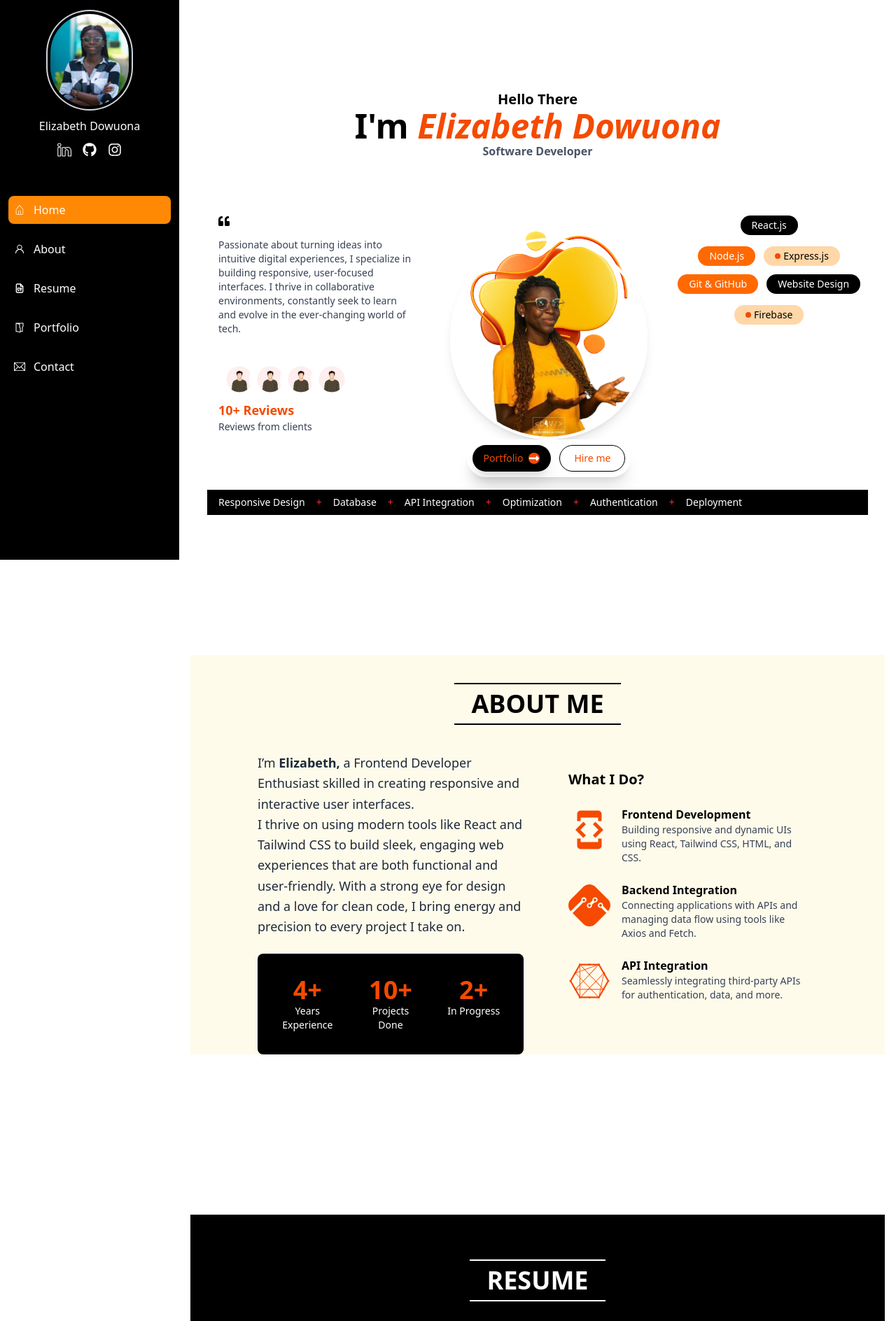
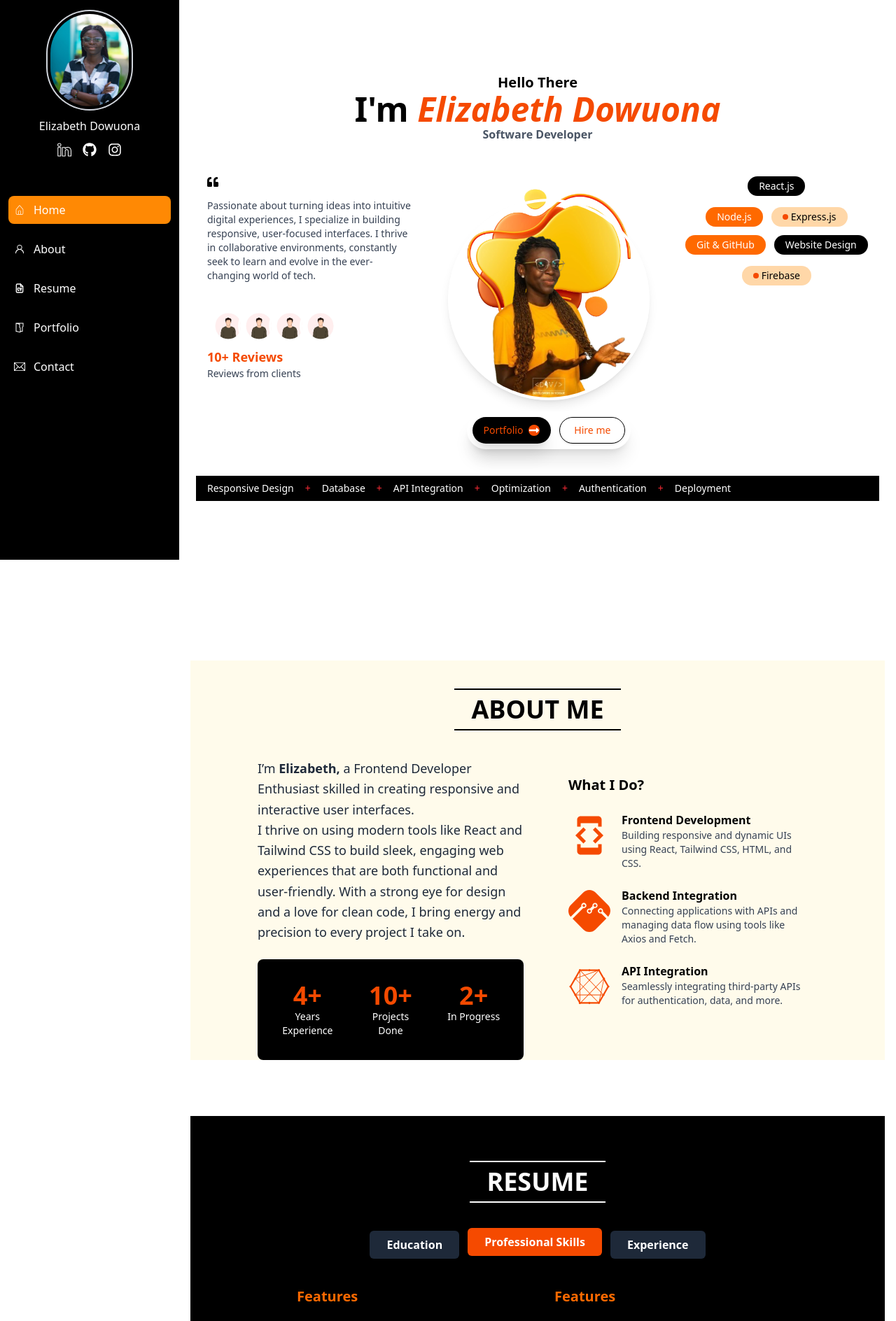
Before and after one commit to bethheal/elizabethPortfolio, a React (Vite) app: page / in a window 1280 px wide. Shown: the top 1888 px of the page at 70% size. Built offline with nearby package versions, Linux system fonts and the light colour scheme.

Commit message:
responsiveness

```diff
--- a/src/components/RootLayout.jsx
+++ b/src/components/RootLayout.jsx
@@ -9,7 +9,7 @@ import Contact from "../pages/Contact";
 
 function RootLayout() {
   useEffect(() => {
-    // Scroll to section if URL contains a hash
+    // ScrollL contains a hash
     const hash = window.location.hash.replace("#/", "");
     if (hash) {
       setTimeout(() => {
@@ -23,26 +23,16 @@ function RootLayout() {
   }, []);
 
  return (
-  <div className="flex">
+  <>
     <SideBar />
-    <main className="flex-1 p-4 sm:ml-64">
-      <section id="home" className="min-h-screen">
+<main className="sm:ml-64 px-4 pt-6">
         <Home />
-      </section>
-      <section id="about" className="min-h-screen">
         <About />
-      </section>
-      <section id="resume" className="min-h-screen">
         <Resume />
-      </section>
-      <section id="portfolio" className="min-h-screen">
         <Portfolio />
-      </section>
-      <section id="contact" className="min-h-screen">
         <Contact />
-      </section>
     </main>
-  </div>
+  </>
 );
 
 }
--- a/src/pages/Home.jsx
+++ b/src/pages/Home.jsx
@@ -8,16 +8,13 @@ const Home = () => {
   return (
     <section
       id="home"
-      className="flex flex-col items-center min-h-screen mb-30 relative px-2 sm:px-6 w-full max-w-screen overflow-x-hidden"
+      className="flex flex-col items-center min-h-screen px-2 w-full overflow-x-hidden mb-30"
     >
       {/* Header Greeting */}
-      <div className="pt-20 sm:pt-28 font-semibold flex flex-col items-center text-center w-full px-2 break-words">
-        <h1 className="text-medium text-base sm:text-lg md:text-xl">
-          Hello There
-        </h1>
+      <div className="pt-20 font-semibold flex flex-col items-center text-center w-full">
+        <h1 className="text-base sm:text-lg md:text-xl">Hello There</h1>
         <h2 className="text-2xl sm:text-3xl md:text-4xl lg:text-5xl">
-          I'm{" "}
-          <span className="italic text-orange-600">Elizabeth Dowuona</span>
+          I'm <span className="italic text-orange-600">Elizabeth Dowuona</span>
         </h2>
         <p className="text-gray-600 text-xs sm:text-sm md:text-base">
           Software Developer
@@ -25,16 +22,15 @@ const Home = () => {
       </div>
 
       {/* Main Content */}
-      <div className="flex flex-col lg:flex-row flex-wrap pt-8 lg:pt-20 gap-4 sm:gap-8 items-center lg:items-start justify-center w-full text-center lg:text-left">
-
+      <div className="flex flex-col gap-4 pt-8 sm:gap-8 sm:pt-12 lg:flex-row lg:items-start lg:text-left text-center w-full justify-center">
         {/* Left Section */}
-        <div className="flex flex-col items-center lg:items-start px-2 sm:px-4 flex-1 min-w-[200px] max-w-full break-words">
+        <div className="flex flex-col items-center px-2 sm:px-4 lg:items-start flex-1">
           <FaQuoteLeft className="self-center lg:self-start" />
-          <p className="font-light text-xs sm:text-sm text-gray-700 mt-4 mb-8">
-            Passionate about turning ideas into intuitive digital experiences,
-            I specialize in building responsive, user-focused interfaces.
-            I thrive in collaborative environments, constantly seek to learn
-            and evolve in the ever-changing world of tech.
+          <p className="font-light text-xs sm:text-sm text-gray-700 mt-4 mb-8 max-w-sm">
+            Passionate about turning ideas into intuitive digital experiences, I
+            specialize in building responsive, user-focused interfaces. I thrive
+            in collaborative environments, constantly seek to learn and evolve
+            in the ever-changing world of tech.
           </p>
 
           <div className="flex flex-col items-center lg:items-start">
@@ -49,24 +45,24 @@ const Home = () => {
         </div>
 
         {/* Middle Section */}
-        <div className="flex flex-1 flex-col items-center justify-center min-w-[200px] max-w-full">
-          <div className="relative flex flex-col items-center w-full mx-auto">
+        <div className="flex flex-col items-center justify-center flex-1">
+          <div className="relative flex flex-col items-center w-full max-w-xs sm:max-w-sm lg:max-w-md">
             {/* Background Image */}
             <img
               src={bgImg}
               alt="Background"
-              className="w-full max-w-full h-48 sm:h-56 lg:h-64 object-cover object-center rounded-xl"
+              className="w-full h-48 sm:h-56 lg:h-64 object-cover object-center rounded-xl"
             />
 
             {/* Profile Image */}
             <img
               src={profileImg}
               alt="Profile"
-              className="w-32 h-32 sm:w-48 sm:h-48 lg:w-72 lg:h-72 object-cover object-center rounded-full border-4 border-white shadow-lg absolute sm:top-14 lg:top-8 top-12 z-10 max-w-full mx-auto"
+              className="w-32 h-32 sm:w-48 sm:h-48 lg:w-72 lg:h-72 object-cover object-center rounded-full border-4 border-white shadow-lg absolute top-12 sm:top-14 lg:top-8 z-10"
             />
 
             {/* Buttons */}
-            <div className="relative sm:absolute sm:top-[calc(100%+4rem)] flex flex-col sm:flex-row flex-wrap gap-3 z-20 bg-white p-2 rounded-full shadow-xl mt-4 sm:mt-0">
+            <div className="relative mt-4 sm:absolute sm:top-[calc(100%+4rem)] flex flex-col sm:flex-row gap-3 z-20 bg-white p-2 rounded-full shadow-xl">
               <Link
                 to="portfolio"
                 smooth={true}
@@ -86,14 +82,12 @@ const Home = () => {
         </div>
 
         {/* Right Section */}
-        <div className="flex flex-col items-center lg:items-center space-y-4 flex-1 min-w-[200px] max-w-full">
-          <div>
+        <div className="flex flex-col items-center space-y-4 flex-1">
           <p className="bg-black text-white px-4 py-1 rounded-full text-xs sm:text-sm font-medium">
             React.js
           </p>
-          </div>
 
-          <div className="flex flex-wrap justify-center lg:justify-center gap-2 sm:gap-3">
+          <div className="flex flex-wrap justify-center gap-2 sm:gap-3">
             <p className="bg-orange-500 text-white px-4 py-1 rounded-full text-xs sm:text-sm font-medium">
               Node.js
             </p>
@@ -109,18 +103,16 @@ const Home = () => {
             </p>
           </div>
 
-          <div>
           <p className="bg-orange-200 text-black px-4 py-1 rounded-full text-xs sm:text-sm font-medium flex items-center gap-1">
             <span className="bg-orange-600 w-2 h-2 rounded-full inline-block"></span>
             Firebase
           </p>
         </div>
       </div>
-      </div>
 
       {/* Skills Scroller */}
-      <div className="w-full relative bg-black py-2 mt-10 sm:mt-20 overflow-x-auto no-scrollbar">
-        <div className="flex animate-scroll items-center whitespace-nowrap px-4 text-xs sm:text-sm space-x-4 max-w-full">
+      <div className="w-full relative bg-black py-2 mt-10 sm:mt-20 overflow-x-auto no-scrollbar lg:mt-34">
+        <div className="flex animate-scroll items-center whitespace-nowrap px-4 text-xs sm:text-sm space-x-4">
           <span className="text-white">Responsive Design</span>
           <span className="text-red-500">+</span>
           <span className="text-white">Database</span>
--- a/src/pages/Resume.jsx
+++ b/src/pages/Resume.jsx
@@ -25,15 +25,18 @@ const Resume = () => {
     <section className="bg-black mb-20 text-white min-h-screen py-16 px-4 sm:px-6">
       {/* Heading */}
       <div className="flex flex-col items-center text-center mb-10">
-        <h2 className="text-4xl font-bold border-y-2 px-6 py-2">RESUME</h2>
+        <h2 className="text-3xl sm:text-4xl font-bold border-y-2 px-6 py-2">
+          RESUME
+        </h2>
       </div>
 
       {/* Tabs */}
- <div className="flex justify-center space-x-4 mb-10 mt-10">        {tabs.map((tab) => (
+      <div className="flex flex-wrap justify-center gap-3 mb-10 mt-10">
+        {tabs.map((tab) => (
           <button
             key={tab}
             onClick={() => setActiveTab(tab)}
-            className={`px-6 py-2 rounded-md font-semibold transition duration-300 ${
+            className={`px-4 sm:px-6 py-1.5 sm:py-2 rounded-md text-sm sm:text-base font-semibold transition duration-300 ${
               activeTab === tab
                 ? "bg-orange-600 text-white shadow-md -translate-y-1"
                 : "bg-gray-800 hover:bg-gray-700"
@@ -46,15 +49,15 @@ const Resume = () => {
 
       {/* Professional Skills */}
       {activeTab === "Professional Skills" && (
-        <div className="flex flex-col items-center text-center sm:text-left sm:items-start sm:flex-row sm:justify-center gap-12">
+        <div className="flex flex-col items-center text-center lg:text-left lg:items-start lg:flex-row lg:justify-center gap-12">
           <div>
-            <h3 className="text-xl font-semibold mb-4 text-orange-500">
+            <h3 className="text-lg sm:text-xl font-semibold mb-4 text-orange-500">
               Features
             </h3>
-            <h2 className="text-2xl font-bold mb-6">Design Skill</h2>
+            <h2 className="text-xl sm:text-2xl font-bold mb-6">Design Skill</h2>
             {softSkills.map((skill) => (
-              <div key={skill.name} className="mb-4 w-72 sm:w-80">
-                <div className="flex justify-between text-sm mb-1">
+              <div key={skill.name} className="mb-4 w-64 sm:w-72 md:w-80">
+                <div className="flex justify-between text-xs sm:text-sm mb-1">
                   <span>{skill.name}</span>
                   <span>{skill.level}</span>
                 </div>
@@ -69,13 +72,15 @@ const Resume = () => {
           </div>
 
           <div>
-            <h3 className="text-xl font-semibold mb-4 text-orange-500">
+            <h3 className="text-lg sm:text-xl font-semibold mb-4 text-orange-500">
               Features
             </h3>
-            <h2 className="text-2xl font-bold mb-6">Development Skill</h2>
+            <h2 className="text-xl sm:text-2xl font-bold mb-6">
+              Development Skill
+            </h2>
             {devSkills.map((skill) => (
-              <div key={skill.name} className="mb-4 w-72 sm:w-80">
-                <div className="flex justify-between text-sm mb-1">
+              <div key={skill.name} className="mb-4 w-64 sm:w-72 md:w-80">
+                <div className="flex justify-between text-xs sm:text-sm mb-1">
                   <span>{skill.name}</span>
                   <span>{skill.level}</span>
                 </div>
@@ -93,36 +98,36 @@ const Resume = () => {
 
       {/* Education */}
       {activeTab === "Education" && (
-        <div className="flex flex-col items-center text-center sm:text-left sm:items-start sm:flex-row sm:justify-center gap-12">
+        <div className="flex flex-col items-center text-center lg:text-left lg:items-start lg:flex-row lg:justify-center gap-6 sm:gap-12">
           <div>
-            <h3 className="text-md italic font-semibold mb-4 text-orange-500">
+            <h3 className="text-sm sm:text-md italic font-semibold mb-4 text-orange-500">
               Graduated 2022
             </h3>
-            <div className="bg-gray-800 p-6 rounded-lg shadow-md w-80 sm:w-96">
-              <h4 className="text-lg font-semibold mb-1">
+            <div className="bg-gray-800 p-4 sm:p-6 rounded-lg shadow-md w-72 sm:w-80 md:w-96">
+              <h4 className="text-base sm:text-lg font-semibold mb-1">
                 BTech in Computer Science
               </h4>
-              <span className="text-sm bg-orange-600 px-2 py-1 rounded-md">
+              <span className="text-xs sm:text-sm bg-orange-600 px-2 py-1 rounded-md">
                 CGPA: / 5.00
               </span>
-              <p className="text-sm mt-3 text-gray-300">
+              <p className="text-xs sm:text-sm mt-3 text-gray-300">
                 Completed a 2-year Bachelor of Technology program...
               </p>
             </div>
           </div>
 
           <div>
-            <h3 className="text-md italic font-semibold mb-4 text-orange-500">
+            <h3 className="text-sm sm:text-md italic font-semibold mb-4 text-orange-500">
               Graduated 2020
             </h3>
-            <div className="bg-gray-800 p-6 rounded-lg shadow-md w-80 sm:w-96">
-              <h4 className="text-lg font-semibold mb-1">
+            <div className="bg-gray-800 p-4 sm:p-6 rounded-lg shadow-md w-72 sm:w-80 md:w-96">
+              <h4 className="text-base sm:text-lg font-semibold mb-1">
                 HND in Computer Science
               </h4>
-              <span className="text-sm bg-orange-600 px-2 py-1 rounded-md">
+              <span className="text-xs sm:text-sm bg-orange-600 px-2 py-1 rounded-md">
                 CGPA: / 5.00
               </span>
-              <p className="text-sm mt-3 text-gray-300">
+              <p className="text-xs sm:text-sm mt-3 text-gray-300">
                 Completed a 3-year Higher National Diploma in Computer Science...
               </p>
             </div>
@@ -132,31 +137,39 @@ const Resume = () => {
 
       {/* Experience */}
      {activeTab === "Experience" && (
-        <div className="flex flex-col items-center text-center sm:text-left sm:items-start gap-6">
-          <div className="bg-gray-800 p-6 rounded-lg shadow-md w-80 sm:w-[40rem]">
-            <h4 className="text-lg font-semibold mb-1">
+  <div className="flex flex-col items-center text-center gap-6 w-full max-w-screen-lg px-2">
+    <div className="bg-gray-800 p-4 sm:p-5 md:p-6 rounded-lg shadow-md w-full max-w-xs sm:max-w-md md:max-w-lg">
+      <h4 className="text-sm sm:text-base md:text-lg font-semibold mb-1">
         Junior Web Developer (Apprentiship)
       </h4>
-            <p className="text-sm text-gray-400 mb-2">
+      <p className="text-xs sm:text-sm text-gray-400 mb-2">
         GROW, Generation Ghana (05/2024 - 08/2024)
       </p>
-            <p className="text-sm mt-3 text-gray-300">
+      <p className="text-xs sm:text-sm mt-3 text-gray-300">
         Developed responsive web interfaces using React and TailwindCSS.
       </p>
     </div>
-          <div className="bg-gray-800 p-6 rounded-lg shadow-md w-80 sm:w-[40rem]">
-            <h4 className="text-lg font-semibold mb-1">IT Support Specialist</h4>
-            <p className="text-sm text-gray-400 mb-2">
+
+    <div className="bg-gray-800 p-4 sm:p-5 md:p-6 rounded-lg shadow-md w-full max-w-xs sm:max-w-md md:max-w-lg">
+      <h4 className="text-sm sm:text-base md:text-lg font-semibold mb-1">
+        IT Support Specialist
+      </h4>
+      <p className="text-xs sm:text-sm text-gray-400 mb-2">
         Hyperlink Network System (09/2021 - 08/2023)
       </p>
-            <p className="text-sm mt-3 text-gray-300">
+      <p className="text-xs sm:text-sm mt-3 text-gray-300">
         Delivered expert technical support to businesses...
       </p>
     </div>
-          <div className="bg-gray-800 p-6 rounded-lg shadow-md w-80 sm:w-[40rem]">
-            <h4 className="text-lg font-semibold mb-1">Training Program</h4>
-            <p className="text-sm text-gray-400 mb-2">Amalitech (05/2023)</p>
-            <p className="text-sm mt-3 text-gray-300">
+
+    <div className="bg-gray-800 p-4 sm:p-5 md:p-6 rounded-lg shadow-md w-full max-w-xs sm:max-w-md md:max-w-lg">
+      <h4 className="text-sm sm:text-base md:text-lg font-semibold mb-1">
+        Training Program
+      </h4>
+      <p className="text-xs sm:text-sm text-gray-400 mb-2">
+        Amalitech (05/2023)
+      </p>
+      <p className="text-xs sm:text-sm mt-3 text-gray-300">
         Acquired skills in styling and formatting web pages using CSS...
       </p>
     </div>
@@ -168,7 +181,7 @@ const Resume = () => {
         <a
           href="/public/Resume.pdf"
           download
-          className="bg-orange-600 text-white px-6 py-3 rounded-lg font-semibold shadow-md hover:bg-orange-700 transition flex items-center space-x-2"
+          className="bg-orange-600 text-white px-4 sm:px-6 py-2 sm:py-3 rounded-lg font-semibold shadow-md hover:bg-orange-700 transition flex items-center space-x-2 text-sm sm:text-base"
         >
           <FaDownload />
           <span>Download CV</span>
```
Lines whose indentation alone changed are shown as unchanged.
